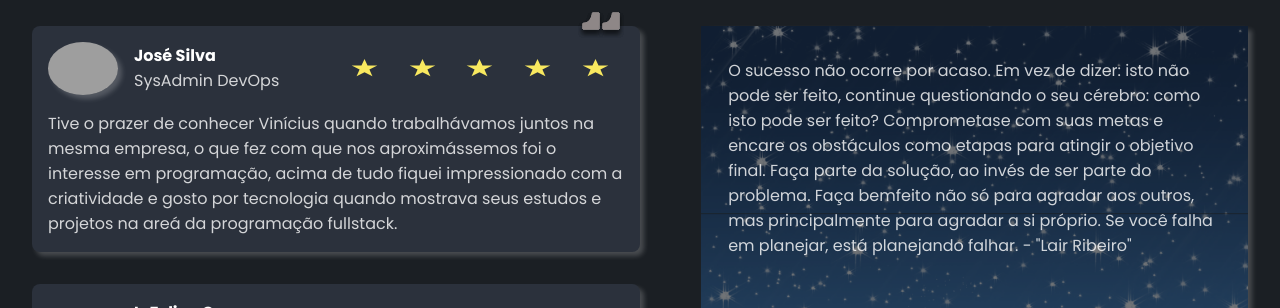
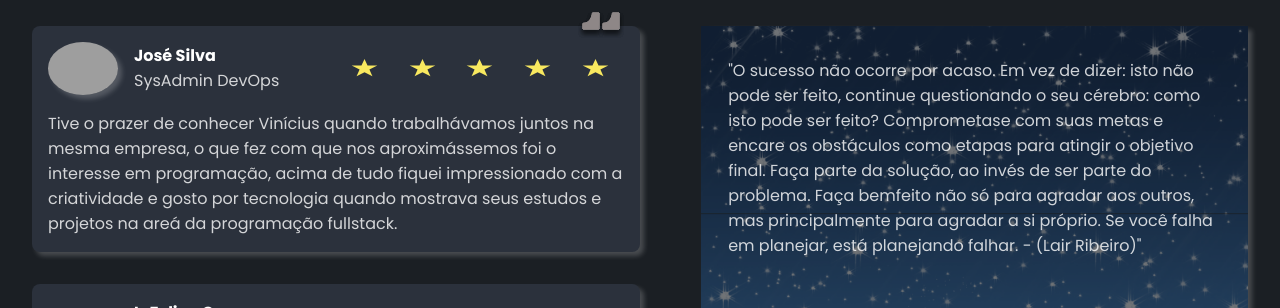
Before and after one commit to Vbanety/Current_Portfolio, a React (Vite) app: page /sobre in a window 1280 px wide. Shown: the part 830-1138 px from the top of the page. Built offline with nearby package versions, Linux system fonts and the light colour scheme; grey boxes are pictures that could not be loaded.

Commit message:
change typing text for about page

```diff
--- a/src/Pages/Sobre/dataAbout.js
+++ b/src/Pages/Sobre/dataAbout.js
@@ -29,7 +29,7 @@ export const aboutData = [
               }
             ],
             titleTestimonies: 'Testemunhos',
-            curiosity: 'O sucesso não ocorre por acaso. Em vez de dizer: isto não pode ser feito, continue questionando o seu cérebro: como isto pode ser feito? Comprometa­se com suas metas e encare os obstáculos como etapas para atingir o objetivo final. Faça parte da solução, ao invés de ser parte do problema. Faça bem­feito não só para agradar aos outros, mas principalmente para agradar a si próprio. Se você falha em planejar, está planejando falhar. - "Lair Ribeiro"'
+            curiosity: '"O sucesso não ocorre por acaso. Em vez de dizer: isto não pode ser feito, continue questionando o seu cérebro: como isto pode ser feito? Comprometa­se com suas metas e encare os obstáculos como etapas para atingir o objetivo final. Faça parte da solução, ao invés de ser parte do problema. Faça bem­feito não só para agradar aos outros, mas principalmente para agradar a si próprio. Se você falha em planejar, está planejando falhar. - (Lair Ribeiro)"'
           }
         ],
         testimonies: [
@@ -139,7 +139,7 @@ export const aboutData = [
               }
             ],
             titleTestimonies: 'Testimonies',
-            curiosity: "Success does not happen by ccident. Instead of saying: this can't be done, keep asking your brain: how can this be done? Commit to your goals and see obstacles as steps to reach the ultimate goal. Be part of the solution instead of being part of the problem. Do it well not only to please others, but mainly to please yourself. If you fail to plan, you are planning to fail. - 'Lair Ribeiro'"
+            curiosity: "'Success does not happen by ccident. Instead of saying: this can't be done, keep asking your brain: how can this be done? Commit to your goals and see obstacles as steps to reach the ultimate goal. Be part of the solution instead of being part of the problem. Do it well not only to please others, but mainly to please yourself. If you fail to plan, you are planning to fail. - (Lair Ribeiro)'"
           }
         ],
         testimonies: [
```
